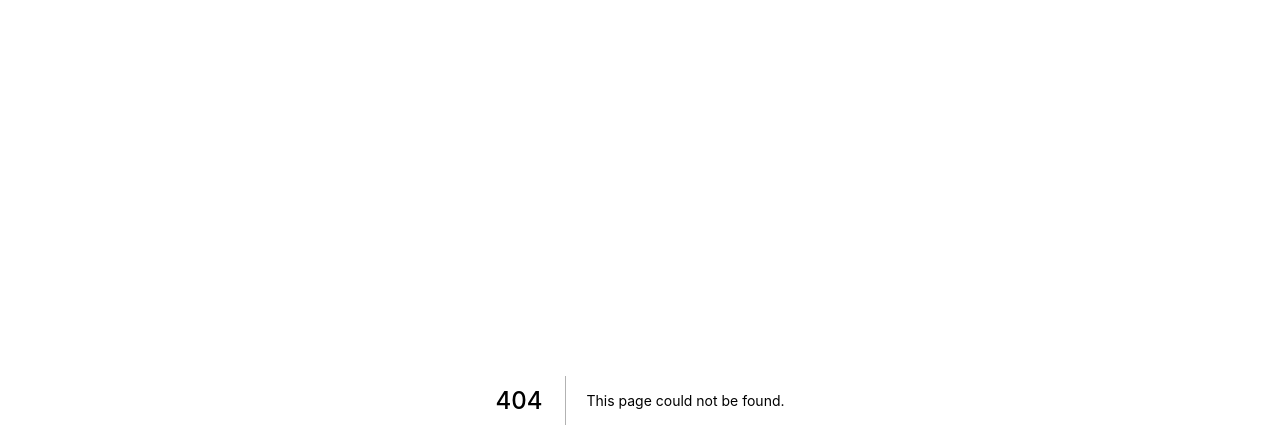
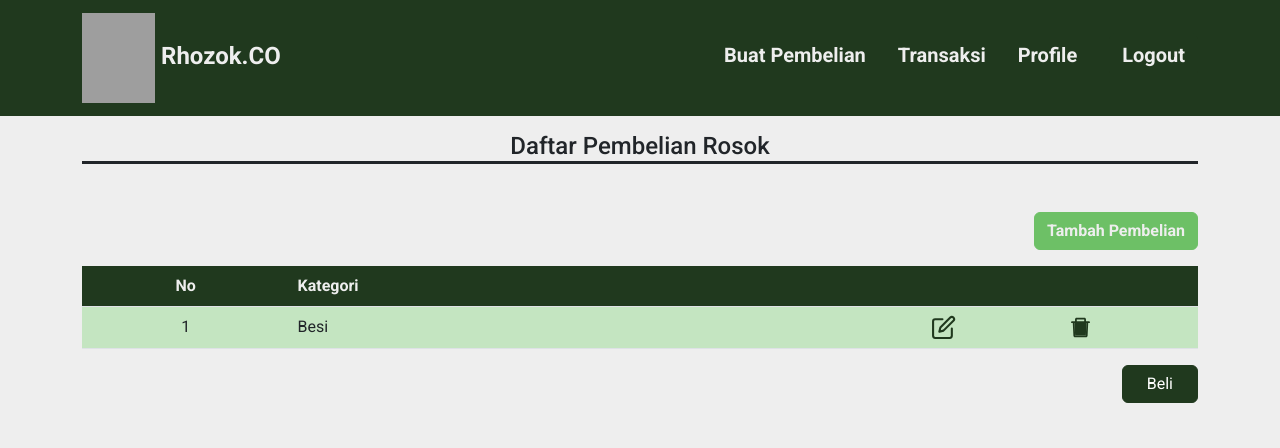
Before and after one commit to arch-havis/Rozhok-FE, a Next.js app: page /junk-station/buat-pembelian in a window 1280 px wide. Before the commit this address had no page. Shown: the top 448 px of the page. Built offline with nearby package versions, Linux system fonts and the light colour scheme; grey boxes are pictures that could not be loaded.

Commit message:
slicing buat pembelian page

```diff
--- /dev/null
+++ b/pages/junk-station/buat-pembelian/index.jsx
@@ -0,0 +1,149 @@
+import React, { useState } from "react";
+import {
+  Modal,
+  Button,
+  Container,
+  Row,
+  Form,
+  Table,
+  Alert,
+} from "react-bootstrap";
+import HeaderJunkStation from "../../../components/HeaderJunkStation";
+import { FiEdit } from "react-icons/fi";
+import { AiFillCheckCircle, AiTwotoneDelete } from "react-icons/ai";
+
+const Index = () => {
+  const [show, setShow] = useState(false);
+  const [showAlert, setShowAlert] = useState(false);
+  const handleClose = () => setShow(false);
+  const handleCloseAlert = () => setShowAlert(false);
+  const handleShow = () => setShow(true);
+  const handleShowAlert = () => setShowAlert(true);
+
+  return (
+    <div className="bg-putih min-vh-100">
+      <HeaderJunkStation />
+      <Container className="pt-3">
+        <h4 className="border-bottom  border-3 border-dark text-center">
+          Daftar Pembelian Rosok
+        </h4>
+        <div className="text-end mt-5">
+          <Button
+            variant="lime"
+            className="fw-bold text-putih "
+            onClick={handleShow}
+          >
+            Tambah Pembelian
+          </Button>
+        </div>
+
+        {/* modal */}
+        <Modal show={show} onHide={handleClose}>
+          <div className="px-5">
+            <h3 className="mx-auto text-center pt-4 pb-1 border-bottom border-3 border-dark">
+              Beli Rosok
+            </h3>
+          </div>
+          <Modal.Body>
+            <Form
+              //   onSubmit={(e) => handleSubmit(e)}
+              className=" bg-putihan text-alpukat rounded-3 "
+            >
+              <div className="mb-3">
+                <Form.Label>Kategori</Form.Label>
+                <div className="d-flex flex-sm-row flex-column">
+                  <Form.Select aria-label="Default select example">
+                    <option>Pilih Kategori</option>
+                    <option value="1">Besi</option>
+                    <option value="2">Plastik</option>
+                    <option value="3">Organik</option>
+                  </Form.Select>
+                </div>
+              </div>
+              <Form.Group className="mb-3" controlId="formBasicEmail">
+                <Form.Label>Berat (kg)</Form.Label>
+                <Form.Control
+                  type="number"
+                  // placeholder="Masukkan no telepon anda"
+                />
+              </Form.Group>
+              <Form.Group className="mb-3" controlId="formBasicEmail">
+                <Form.Label>Harga (Rp)</Form.Label>
+                <Form.Control
+                  type="number"
+                  // placeholder="Masukkan no telepon anda"
+                />
+              </Form.Group>
+            </Form>
+            <div className="d-flex justify-content-end ">
+              <Button
+                variant="danger"
+                className="me-2 px-3"
+                onClick={handleClose}
+              >
+                Batal
+              </Button>
+              <Button
+                variant="lime"
+                className="text-putih"
+                onClick={handleClose}
+              >
+                Tambahkan
+              </Button>
+            </div>
+          </Modal.Body>
+        </Modal>
+
+        {/* tabel */}
+        <Table responsive="md" className="bg-tea mt-3">
+          <thead className="bg-alpukat text-putih ">
+            <tr className="">
+              <th className="text-center">No</th>
+              <th>Kategori</th>
+              <th colSpan={2} className=" text-center"></th>
+            </tr>
+          </thead>
+          <tbody>
+            <tr>
+              <td className=" text-center">1</td>
+              <td className=" ">Besi</td>
+              <td className="text-end ">
+                <button className="p-0 bg-tea border-0 " onClick={handleShow}>
+                  <FiEdit size={25} className="text-alpukat " />
+                </button>
+              </td>
+              <td className="text-center ">
+                <button className="p-0 bg-tea border-0  ">
+                  <AiTwotoneDelete size={25} className="text-alpukat" />
+                </button>
+              </td>
+            </tr>
+          </tbody>
+        </Table>
+
+        <div className="text-end">
+          <Button
+            variant="alpukat"
+            className="px-4"
+            onClick={() => setShowAlert(true)}
+          >
+            Beli
+          </Button>
+        </div>
+
+        {/* alert */}
+        <Modal show={showAlert} onHide={handleCloseAlert}>
+          <Modal.Body className="bg-lime rounded-3">
+            <div className="text-center">
+              <AiFillCheckCircle size={50} className="text-alpukat" />
+              <h2 calassName="text-alpukat">Selamat !!!</h2>
+              <p className="fs-4">Pembelian rosok berhasil dilakukan</p>
+            </div>
+          </Modal.Body>
+        </Modal>
+      </Container>
+    </div>
+  );
+};
+
+export default Index;
```
